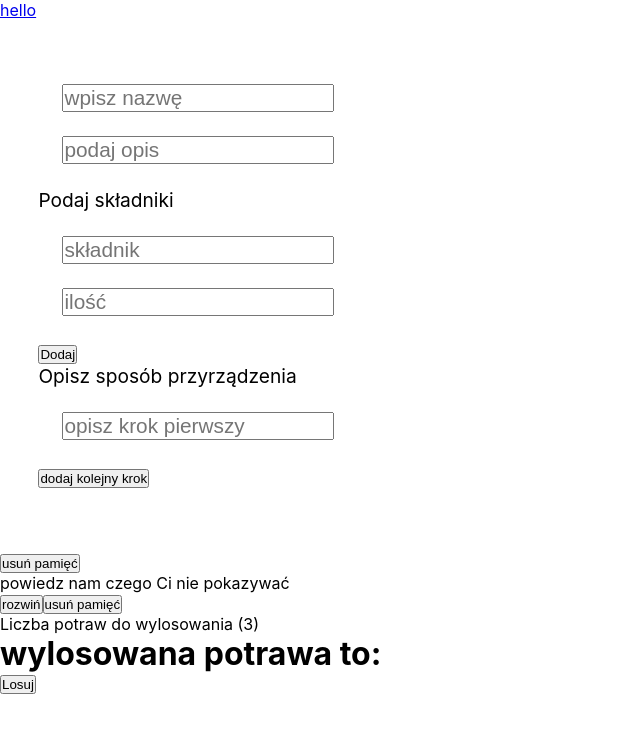
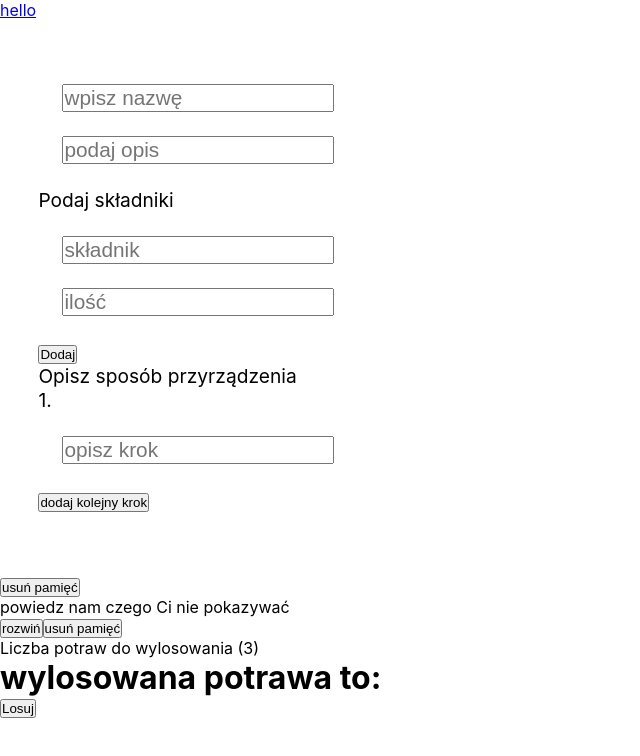
Before and after one commit to atrykp/what-s-for-dinner-react-app, a React (Create React App) app: page /addDish in a window 1280 px wide. Shown: the top 756 px of the page, without its empty margins (0-640 px from the left). Built offline with nearby package versions, Linux system fonts and the light colour scheme.

Commit message:
add steps inputs in form AddDish.js

```diff
--- a/src/pages/AddDish.js
+++ b/src/pages/AddDish.js
@@ -15,13 +15,13 @@ const AddDish = () => {
     },
   });
 
-  const handleInputChange = (e, index) => {
+  const changeIngredientInputs = (e, index) => {
     const { name, value } = e.target;
     const element = { ...dish };
     element.ingredient[index][name] = value;
     setDish(element);
   };
-  const addNewInputs = (e) => {
+  const addNewIngredientInputs = (e) => {
     const element = { ...dish };
     const arr = [...element.ingredient, { name: "", quantity: "" }];
     element.ingredient = arr;
@@ -33,24 +33,42 @@ const AddDish = () => {
     ingredientArr.splice(index, 1);
     setDish(dishObj);
   };
+  const changeStepInput = (e, index) => {
+    const { name, value } = e.target;
+    const dishObj = { ...dish };
+    const stepsArr = dishObj.steps;
+    stepsArr[index][name] = value;
+  };
   const saveDish = (e) => {
     e.preventDefault();
   };
+  let stepsInputs = dish.steps.map((x, i) => {
+    return (
+      <div className="stepsBox">
+        <span>{i + 1}.</span>
+        <input type="text" placeholder="opisz krok" />
+        <div className="stepsBtns">
+          {dish.steps.length - 1 === i && <button>dodaj kolejny krok</button>}
+          {dish.steps.length !== 1 && <button>Usuń</button>}
+        </div>
+      </div>
+    );
+  });
 
-  let imputs = dish.ingredient.map((x, i) => {
+  let ingredientImputs = dish.ingredient.map((x, i) => {
     return (
       <div className="skladnikibox">
         <input
           type="text"
           placeholder="składnik"
-          onChange={(e) => handleInputChange(e, i)}
+          onChange={(e) => changeIngredientInputs(e, i)}
           name="name"
           value={x.name}
         />
         <input
           type="text"
           placeholder="ilość"
-          onChange={(e) => handleInputChange(e, i)}
+          onChange={(e) => changeIngredientInputs(e, i)}
           name="quantity"
           value={x.quantity}
         />
@@ -59,7 +77,7 @@ const AddDish = () => {
             <button onClick={() => removeIngredient(i)}>Usuń</button>
           )}
           {dish.ingredient.length - 1 === i && (
-            <button onClick={addNewInputs}>Dodaj</button>
+            <button onClick={addNewIngredientInputs}>Dodaj</button>
           )}
         </div>
       </div>
@@ -70,10 +88,9 @@ const AddDish = () => {
       <input type="text" placeholder="wpisz nazwę" />
       <input type="text" placeholder="podaj opis" />
       <p>Podaj składniki</p>
-      {imputs}
+      {ingredientImputs}
       <p>Opisz sposób przyrządzenia</p>
-      <input type="text" placeholder="opisz krok pierwszy" />
-      <button>dodaj kolejny krok</button>
+      {stepsInputs}
     </form>
   );
 };
```
Also changed, not shown: 1 other file (tests, documents, lock files or other folders).
